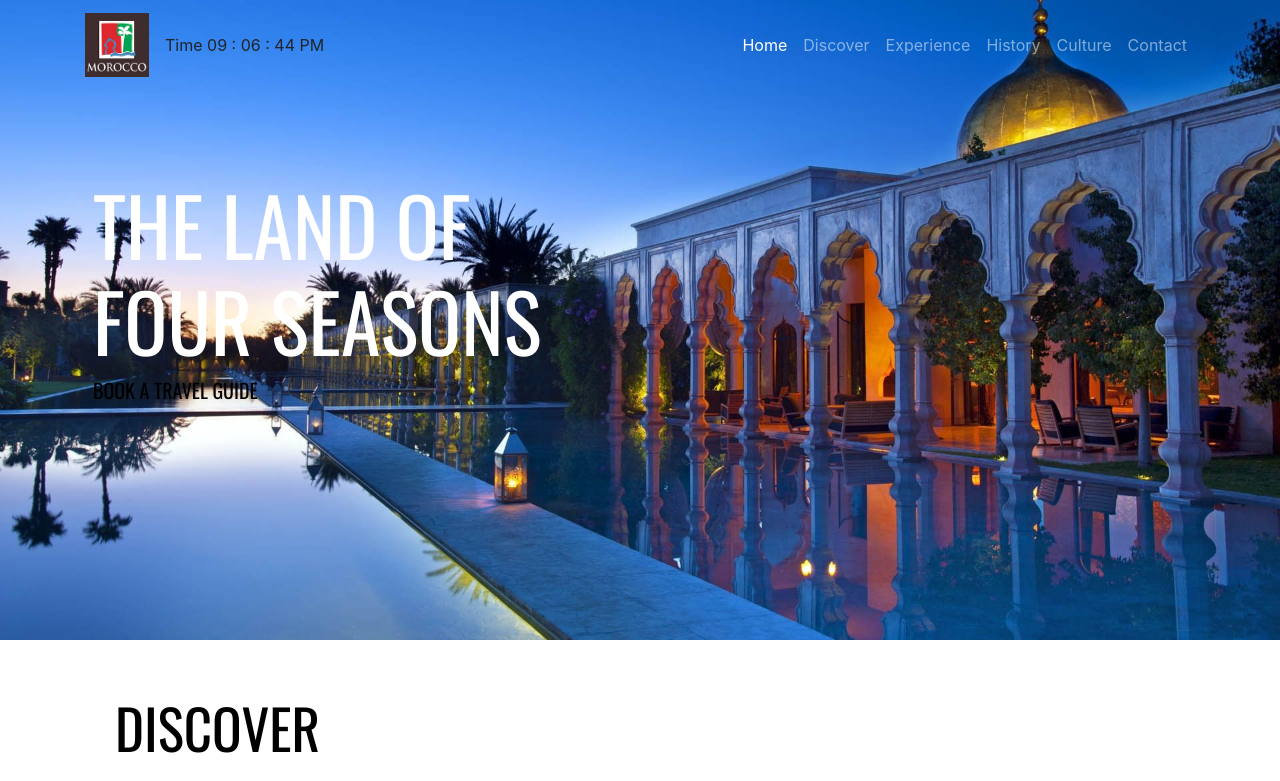
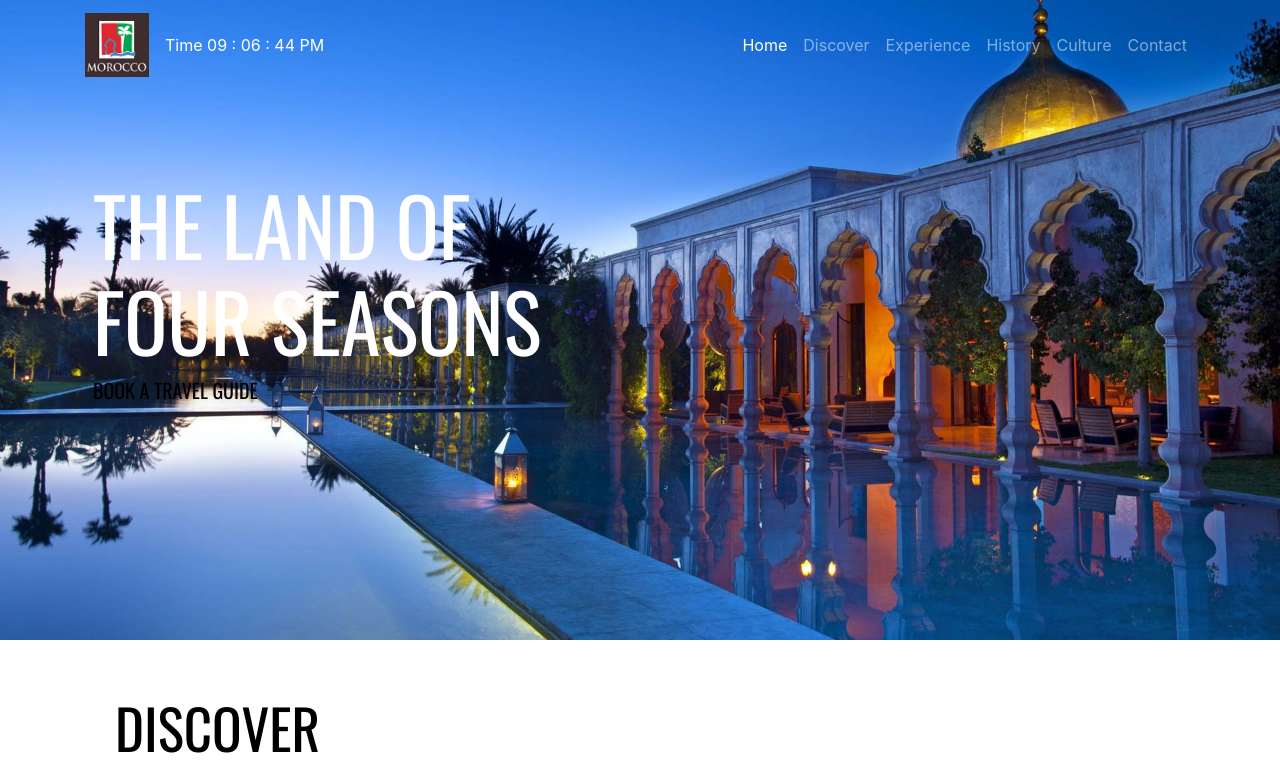
Before and after one commit to mehdiwallden/HTMLCSS, a plain HTML site: page index.html in a window 1280 px wide. Shown: the top 781 px of the page. Drawn offline with nearby package versions, Linux system fonts and the light colour scheme.

Commit message:
Update style.css

```diff
--- a/styles/style.css
+++ b/styles/style.css
@@ -3,9 +3,17 @@
     src: url("../fonts/Oswald/static/Oswald-Regular.ttf");
     }
 
+
 body {
     margin: 0;
 }
+
+/*modal design*/
+
+.info {
+    color: #fff;
+}
+
 
 #bg {
     margin: 0;
@@ -240,3 +248,5 @@ font-size: 40px;
         font-size: 18px;
         color: black;
     }
+
+    <!--test kommentar-->
```
